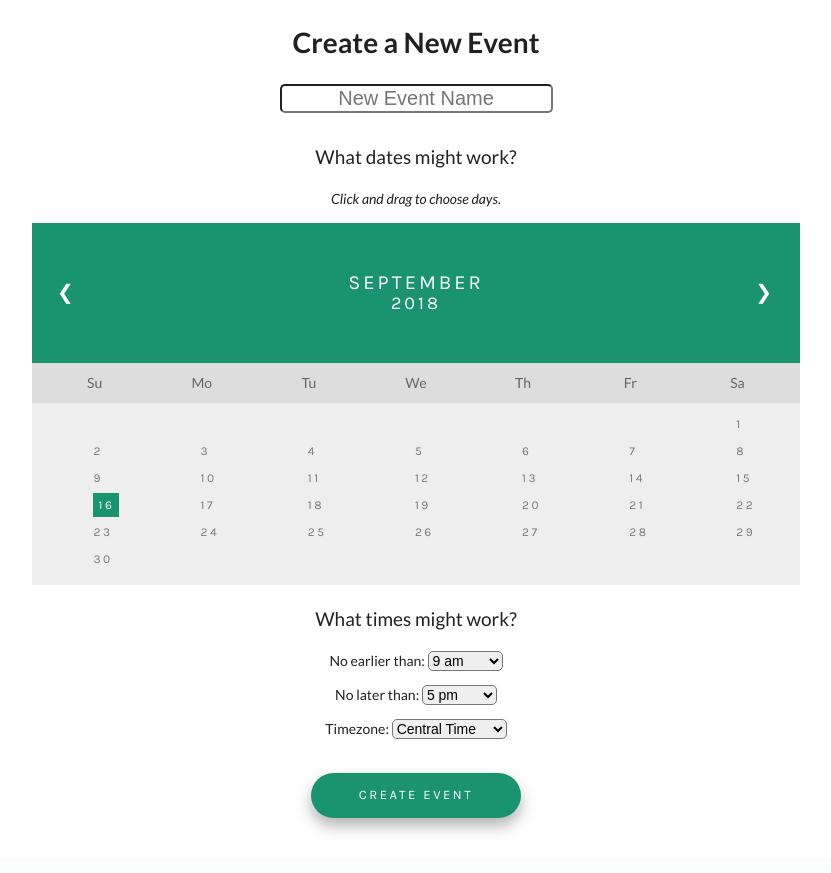
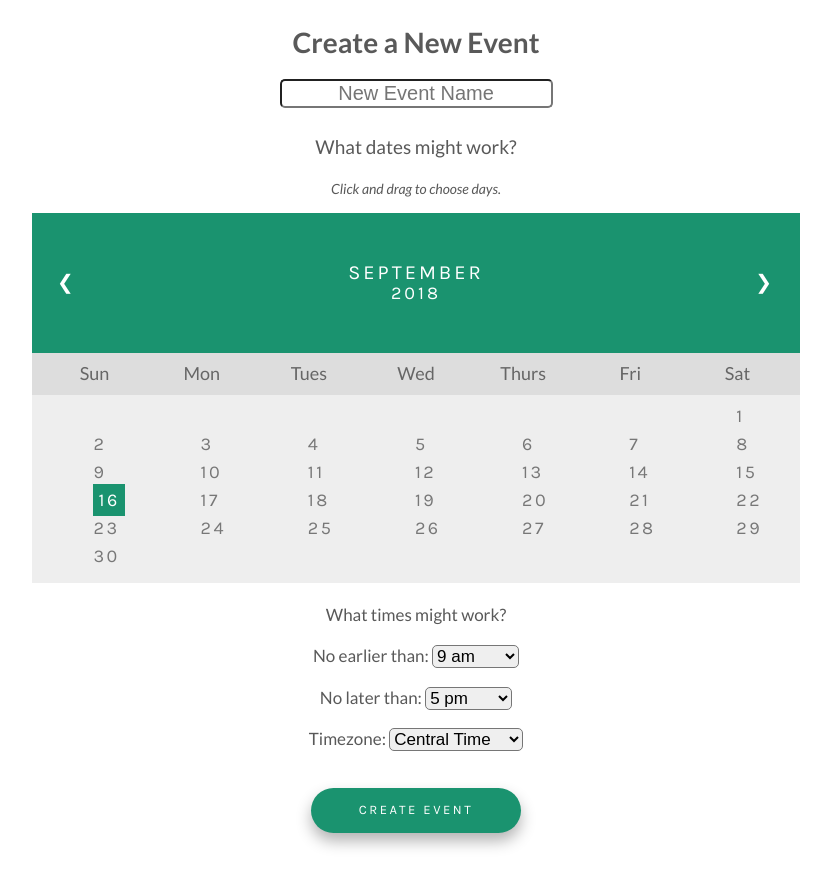
Before and after one commit to yoonaoh/hackrice8, a Python web app: template when2meet/templates/new_event.html in a window 1280 px wide. Shown: the part 60-933 px from the top of the page, without its empty margins (224-1055 px from the left). Before the commit the page ends 893 px from the top, so only its background shows below. Run offline with Jinja, Linux system fonts and the light colour scheme; the template is opened without the code that fills it, so the values that code supplies are empty; some libraries are stand-ins or nearby versions.

Commit message:
more style changes

```diff
--- a/when2meet/css/new_entry.css
+++ b/when2meet/css/new_entry.css
@@ -14,7 +14,7 @@ html, body, div {
 .daybtn {
   height: 20px;
   font-family: 'Karla', sans-serif;
-  font-size: 12px;
+  font-size: 18px;
   letter-spacing: 2.5px;
   font-weight: 500;
   color: #777;
@@ -97,6 +97,7 @@ body {font-family: 'Karla', sans-serif;}
 }
 
 .weekdays li {
+    font-size: 18px;
     display: inline-block;
     width: 13.6%;
     color: #666;
--- a/when2meet/templates/new_event.html
+++ b/when2meet/templates/new_event.html
@@ -15,12 +15,13 @@
   </div>
 </header>
 <body>
-  <h1> Create a New Event </h1>
-  <input style='font-size:20px; text-align: center; border-radius: 5px; margin:10px;' type=text placeholder="New Event Name">
+  <h1 style="color: #595959;"> Create a New Event </h1>
+  <form action="personal_availability.html">
+  <input style='font-size:20px; text-align: center; border-radius: 5px; margin:5px;' type=text placeholder="New Event Name">
   <br>
   <br>
-  <p style="font-size: 19px"> What dates might work? </p>
-  <p> <i> Click and drag to choose days. </i> </p>
+  <p style="font-size: 19px; color: #595959;"> What dates might work? </p>
+  <p style="color: #595959;"> <i> Click and drag to choose days. </i> </p>
   <div class="month">
     <ul>
       <li class="prev">&#10094;</li>
@@ -33,13 +34,13 @@
   </div>
 
   <ul class="weekdays">
-    <li>Su</li>
-    <li>Mo</li>
-    <li>Tu</li>
-    <li>We</li>
-    <li>Th</li>
-    <li>Fr</li>
-    <li>Sa</li>
+    <li>Sun</li>
+    <li>Mon</li>
+    <li>Tues</li>
+    <li>Wed</li>
+    <li>Thurs</li>
+    <li>Fri</li>
+    <li>Sat</li>
   </ul>
 
   <ul class="days">
@@ -88,9 +89,8 @@
     <li> </li>
   </ul>
   <br>
-  <p style="font-size: 19px"> What times might work? </p>
-  <form>
-  <p> No earlier than: <select name="NoEarlierThan" style="border-radius: 5px">
+  <p style="font-size: 17px; color: #595959;"> What times might work? </p>
+  <p style="font-size: 17px; color: #595959;"> No earlier than: <select name="NoEarlierThan" style="border-radius: 5px">
   <option value=0>Midnight</option>
   <option value=1>1 am</option>
   <option value=2>2 am</option>
@@ -117,7 +117,7 @@
   <option value=23>11 pm</option>
   <option value=0>Midnight</option></select></div></p>
 
-  <p> No later than: <select name="NoLaterThan" style="border-radius: 5px">
+  <p style="font-size: 17px; color: #595959;"> No later than: <select name="NoLaterThan" style="border-radius: 5px">
   <option value=0> Midnight</option>
   <option value=1>1 am</option>
   <option value=2>2 am</option>
@@ -144,17 +144,21 @@
   <option value=23>11 pm</option>
   <option value=0>Midnight</option>
 </select></div></p>
-  <p> Timezone: <select name="Timezones" style="border-radius: 5px">
+  <p style="font-size: 17px; color: #595959;"> Timezone: <select name="Timezones" style="border-radius: 5px">
     <option value=0>Eastern Time</option>
     <option selected value=1> Central Time</option>
     <option value=2> Mountain Time </option>
     <option value=3> Pacific Time </option>
   </select></p>
   <br>
+  <input class="btn" type="submit" value="Create Event">
+  <br>
+  <br>
+  <br>
 </form>
-<button class="btn">Create Event</button>
+<!-- <button class="btn">Create Event</button>
 <br>
 <br>
-<br>
+<br> -->
 </body>
 </html>
```
